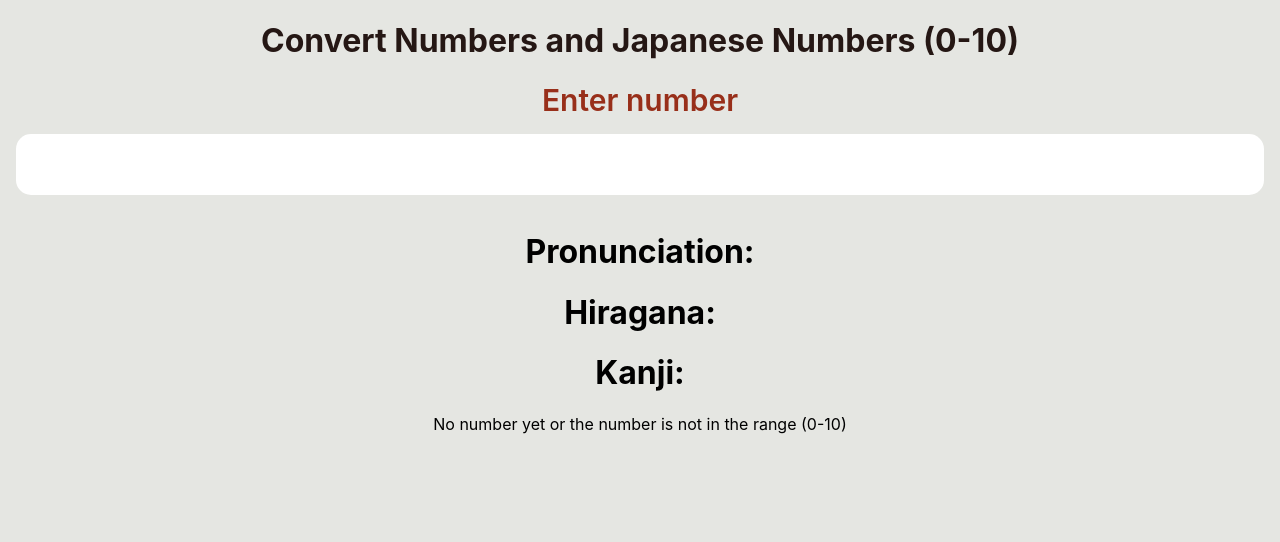
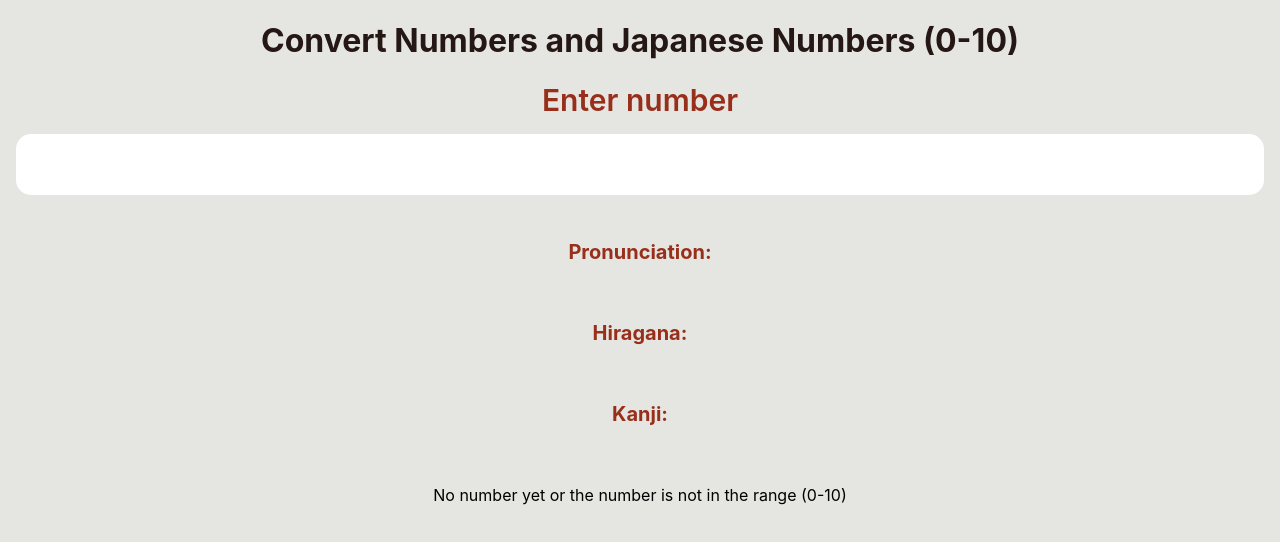
Before and after one commit to albertoor/japanase-numbers, a React (Create React App) app: page / in a window 1280 px wide. Shown: the top 542 px of the page. Built offline with nearby package versions, Linux system fonts and the light colour scheme.

Commit message:
Card styles

```diff
--- /dev/null
+++ b/src/components/Card/Card.css
@@ -0,0 +1,25 @@
+.card {
+  display: flex;
+  flex-direction: column;
+  padding: 1rem 1rem;
+}
+
+.card-info {
+  display: flex;
+  flex-direction: column;
+}
+
+.card-info > h1 {
+  color: #982f1a;
+  font-size: 20px;
+}
+
+.card-info > h2 {
+  color: #8d8e8a;
+  font-size: 18px;
+}
+
+.card-image {
+  display: flex;
+  justify-content: center;
+}
--- a/src/components/Card/Card.js
+++ b/src/components/Card/Card.js
@@ -1,4 +1,5 @@
 import React from "react";
+import "./Card.css";
 
 const images = [
   "https://takelessons.com/blog/wp-content/uploads/2015/06/zero1.jpg",
@@ -16,15 +17,22 @@ const images = [
 
 export default function Card({ pronunciation, hiragana, kanji, number }) {
   return (
-    <div>
-      <h1>Pronunciation: {pronunciation}</h1>
-      <h1>Hiragana: {hiragana}</h1>
-      <h1>Kanji: {kanji}</h1>
-      {number ? (
-        <img src={images[number]} alt="number" srcset="" />
-      ) : (
-        <p>No number yet or the number is not in the range (0-10)</p>
-      )}
+    <div className="card">
+      <div className="card-info">
+        <h1>Pronunciation:</h1>
+        <h2>{pronunciation}</h2>
+        <h1>Hiragana:</h1>
+        <h2>{hiragana}</h2>
+        <h1>Kanji: </h1>
+        <h2>{kanji}</h2>
+      </div>
+      <div className="card-image">
+        {number ? (
+          <img src={images[number]} alt="number" srcset="" />
+        ) : (
+          <p>No number yet or the number is not in the range (0-10)</p>
+        )}
+      </div>
     </div>
   );
 }
--- a/src/components/Input/Input.css
+++ b/src/components/Input/Input.css
@@ -10,7 +10,7 @@
 }
 
 .input-container > input {
-  padding: 1rem;
+  padding: 1rem 1rem;
   font-size: 25px;
   border-radius: 15px;
   border: none;
```
